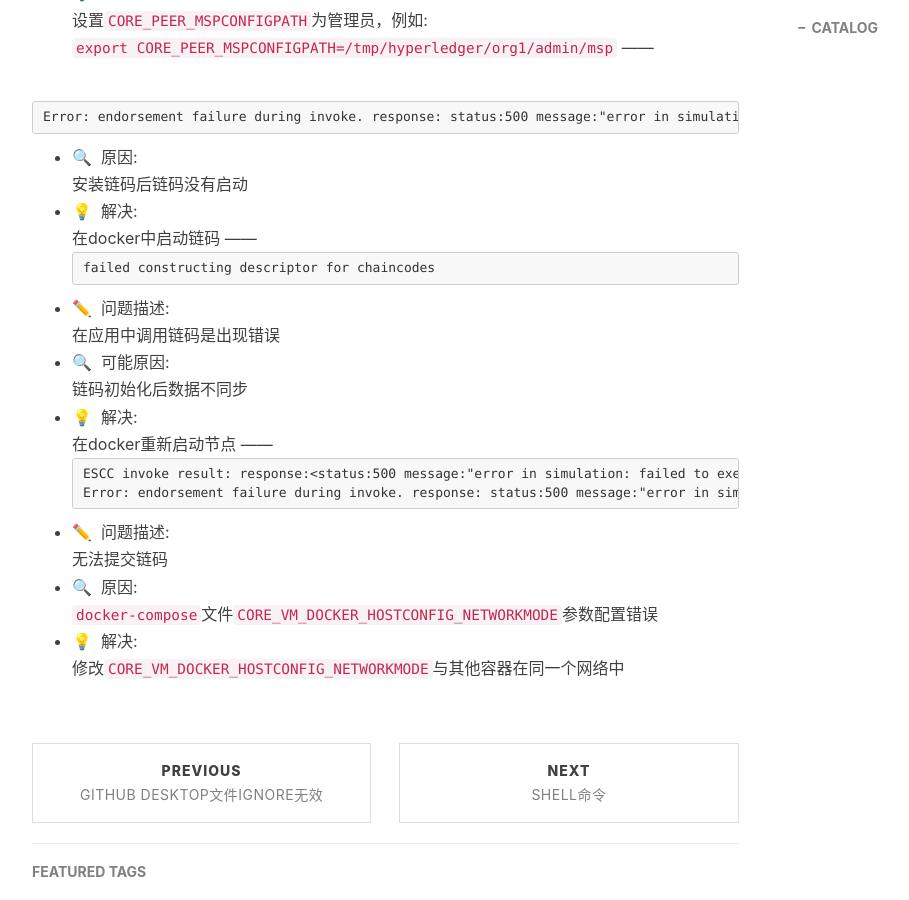
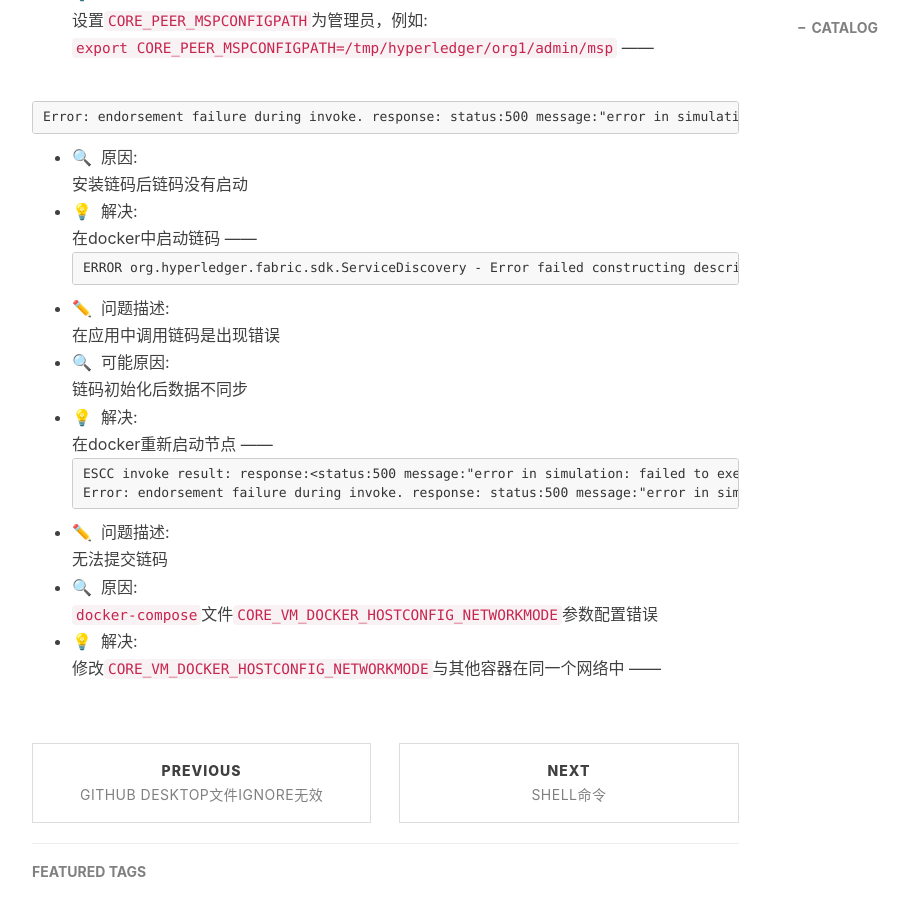
Before and after one commit to haoxing49/haoxing49.github.io, a Jekyll site: the page built from _posts/2021-05-11-Hyperledger Fabric问题记录.md, in a window 1280 px wide and 900 px high, scrolled down 660 px. Shown: the whole window, without its empty margins (233-1142 px from the left). Built offline with Jekyll 4.4.1, drawn with Linux system fonts in a browser that asks for light colours; nearby versions of some CDN libraries; comment, search, counter and statistics services are not loaded.

Commit message:
Update 2021-05-11-Hyperledger Fabric问题记录.md

````diff
--- a/_posts/2021-05-11-Hyperledger Fabric问题记录.md
+++ b/_posts/2021-05-11-Hyperledger Fabric问题记录.md
@@ -28,7 +28,7 @@ Error: endorsement failure during invoke. response: status:500 message:"error in
 在docker中启动链码
 ------
 ```
-failed constructing descriptor for chaincodes
+ERROR org.hyperledger.fabric.sdk.ServiceDiscovery - Error failed constructing descriptor for chaincodes:<name:"fileinfo" >
 ```
 - ✏️&nbsp;&nbsp;问题描述:<br/>
 在应用中调用链码是出现错误
@@ -47,3 +47,4 @@ Error: endorsement failure during invoke. response: status:500 message:"error in
 `docker-compose`文件`CORE_VM_DOCKER_HOSTCONFIG_NETWORKMODE`参数配置错误
 - 💡&nbsp;&nbsp;解决:<br/>
 修改`CORE_VM_DOCKER_HOSTCONFIG_NETWORKMODE`与其他容器在同一个网络中
+------
````
